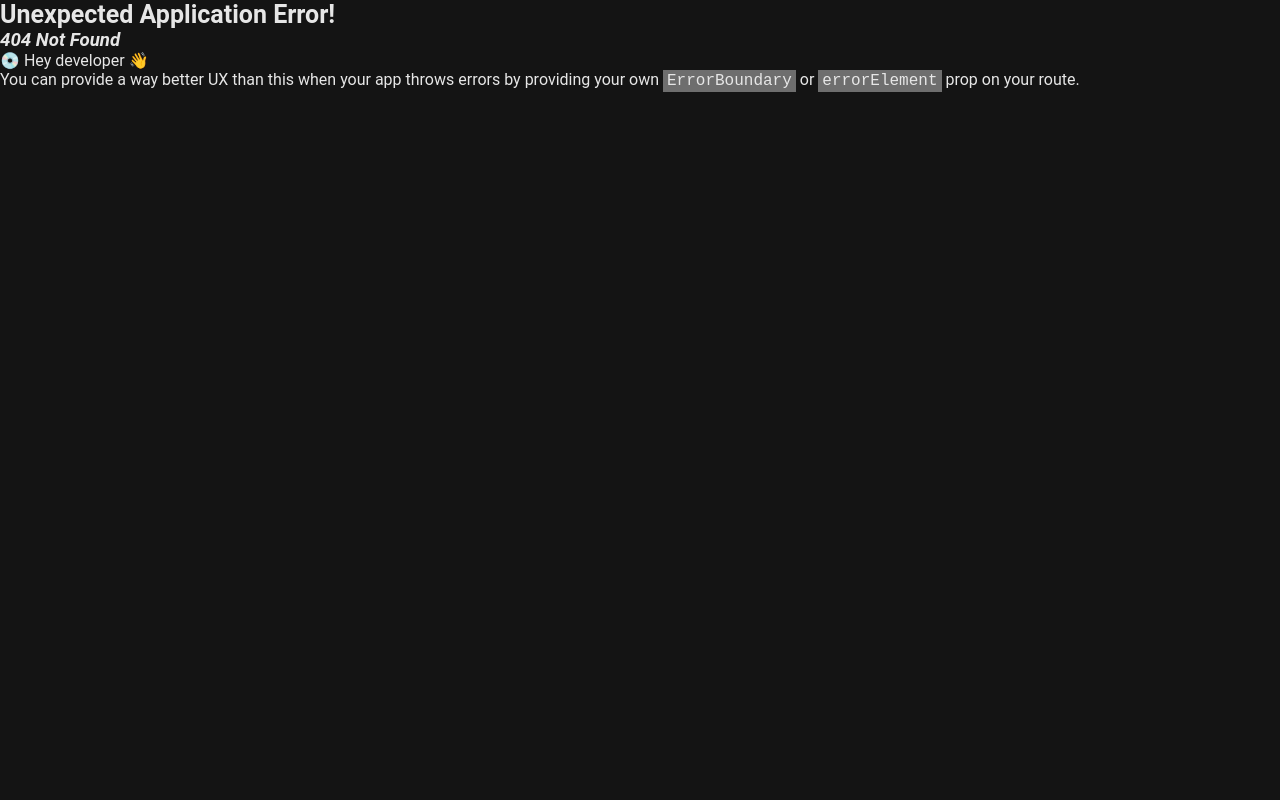
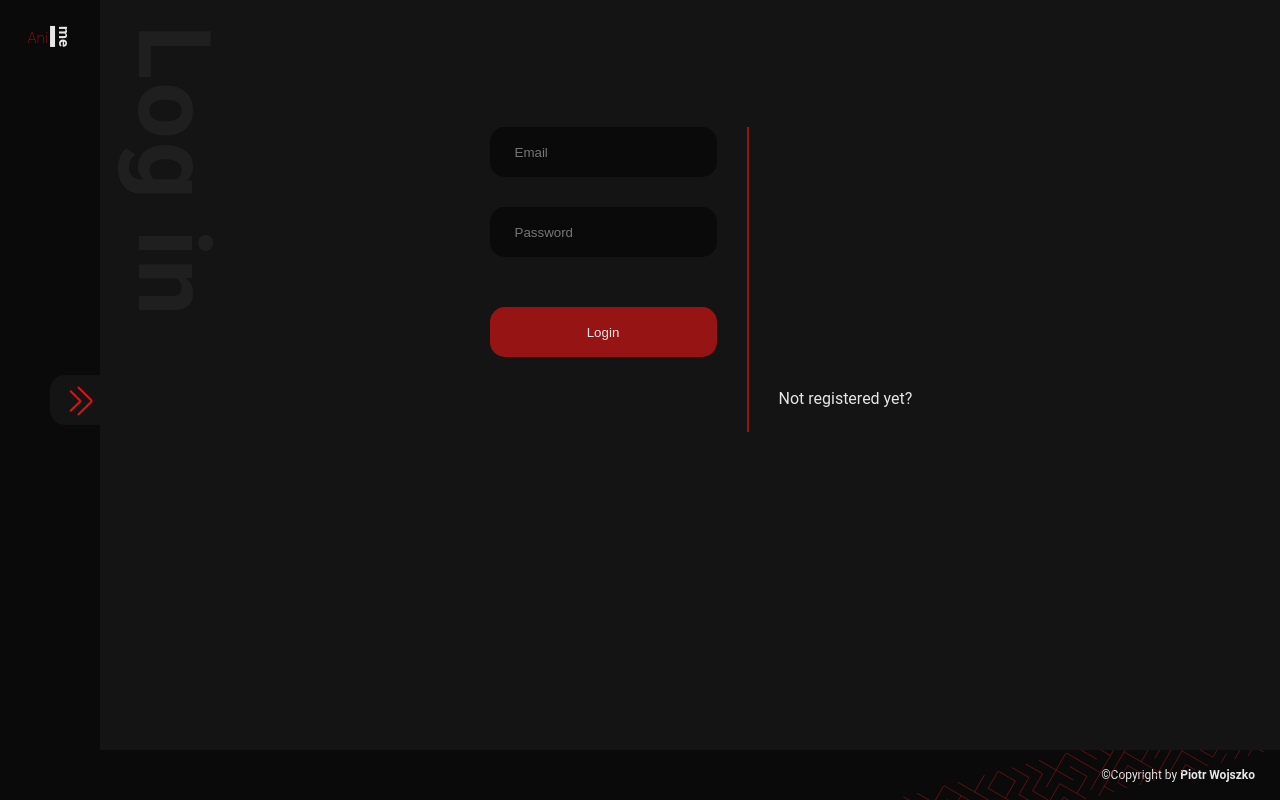
Before and after one commit to pwojszko/ani-me-fullstack, a React (Vite) app in the folder client/: page /login in a window 1280 px wide. Before the commit this address had no page. Built offline with nearby package versions, Linux system fonts and the light colour scheme.

Commit message:
login + validation schema implementation

```diff
--- a/client/package.json
+++ b/client/package.json
@@ -11,15 +11,18 @@
     "preview": "vite preview"
   },
   "dependencies": {
+    "@hookform/resolvers": "^3.1.1",
     "@reduxjs/toolkit": "^1.9.5",
     "@types/react-router-dom": "^5.3.3",
     "axios": "^1.4.0",
     "classnames": "^2.3.2",
     "react": "^18.2.0",
     "react-dom": "^18.2.0",
+    "react-hook-form": "^7.45.2",
     "react-router": "^6.14.2",
     "react-router-dom": "^6.14.2",
-    "sass": "^1.64.0"
+    "sass": "^1.64.0",
+    "yup": "^1.2.0"
   },
   "devDependencies": {
     "@types/react": "^18.2.14",
--- a/client/src/assets/scss/abstracts/_variables.scss
+++ b/client/src/assets/scss/abstracts/_variables.scss
@@ -1,7 +1,10 @@
 $primary: rgba(20, 20, 20, 1); // 60%
 $secondary: rgba(10, 10, 10, 1); // 30%
 $red: rgba(150, 20, 20, 1); // 10%
+$light-red: rgba(220, 20, 20, 1); // 10%
 $light: rgba(230, 230, 230, 1);
+
+$error: rgba(250, 20, 20, 1);
 
 //old
 $color-1: rgba(220, 20, 20, 1);
@@ -18,6 +21,7 @@ $color-dark-4: rgba(35, 35, 35, 1);
 
 $watermark-color-1: rgba(255, 255, 255, 0.05);
 
+//old
 $radius-1: 15px;
 $radius-2: 30px;
 
--- a/client/src/pages/LoginPage/LoginPage.module.scss
+++ b/client/src/pages/LoginPage/LoginPage.module.scss
@@ -6,30 +6,32 @@
   width: 100%;
   padding: 25px 15px;
 
-  .login-page__title-container {
+  .title-container {
     height: 100%;
-    .login-page__title {
+    .title {
       writing-mode: vertical-rl;
       font-size: 100px;
       color: $watermark-color-1;
     }
   }
 
-  .login-page__form-container {
+  .form-container {
     margin: 0 auto;
     display: grid;
     grid-template-columns: 1fr 1fr;
 
-    .login-page__form {
+    .form {
       position: relative;
       display: flex;
       flex-direction: column;
-      row-gap: $padding-1;
+      row-gap: 3rem;
       border-right: 2px solid $color-2;
       padding: 0 30px 75px 0;
 
-      .login-page__label {
-        .login-page__input {
+      .label {
+        position: relative;
+
+        .input {
           background-color: $color-dark-1;
           border: none;
           height: 40px;
@@ -37,16 +39,28 @@
           color: $color-light-1;
           border-radius: $radius-1;
         }
+
+        .error {
+          position: absolute;
+          inset: auto 0 0 0;
+          translate: 0 100%;
+          font-size: 12px;
+          color: $error;
+          padding: 5px 10px;
+        }
       }
 
-      .login-page__submit {
+      .submit {
         position: relative;
         height: 50px;
         overflow: hidden;
         border-radius: $radius-1;
+        background-color: $red;
+        border: none;
+        color: $light;
+        margin-top: 20px;
 
         &::after {
-          transition: all 0.5s;
           content: "ログイン";
           white-space: nowrap;
           position: absolute;
@@ -57,6 +71,8 @@
           color: rgba(0, 0, 0, 0.15);
           opacity: 0;
           right: 0;
+          transition: all 0.5s;
+          cursor: pointer;
         }
 
         &:hover::after {
@@ -65,19 +81,19 @@
       }
     }
 
-    .login-page__redirect {
+    .redirect {
       position: relative;
       overflow: hidden;
 
-      .login-page__redirect-container {
-        .login-page__text {
+      .redirect-container {
+        .text {
           position: absolute;
           bottom: 15px;
           left: 30px;
           width: 100%;
           transform: translate(0, -50%);
         }
-        .login-page__button {
+        .button {
           position: absolute;
           bottom: 15px;
           left: 0;
@@ -88,7 +104,7 @@
         }
 
         &:hover {
-          .login-page__button {
+          .button {
             transform: translate(0, 0);
           }
         }
--- /dev/null
+++ b/client/src/pages/LoginPage/LoginPage.tsx
@@ -0,0 +1,72 @@
+import { Link } from "react-router-dom";
+import classNames from "classnames/bind";
+import { useForm } from "react-hook-form";
+import { usePostLoginMutation } from "src/store/auth/authService";
+import styles from "./LoginPage.module.scss";
+import { yupResolver } from "@hookform/resolvers/yup";
+import { loginValidationSchema } from "./loginValidation";
+import { InferType } from "yup";
+
+const cx = classNames.bind(styles);
+
+const LoginPage = () => {
+  const [login] = usePostLoginMutation();
+  const {
+    register,
+    handleSubmit,
+    formState: { errors },
+  } = useForm({
+    resolver: yupResolver(loginValidationSchema),
+  });
+
+  const onSubmit = (data: InferType<typeof loginValidationSchema>) => {
+    login(data).catch((err) => console.log(err));
+  };
+
+  return (
+    <div className={cx("login-page", "grid__login-page")}>
+      <div className={cx("title-container")}>
+        <h1 className={cx("title")}>Log in</h1>
+      </div>
+      <div className={cx("form-container")}>
+        <form
+          className={cx("form")}
+          onSubmit={(event) => void handleSubmit(onSubmit)(event)}
+        >
+          <label className={cx("label")}>
+            <input
+              {...register("email")}
+              className={cx("input")}
+              placeholder="Email"
+            />
+            <p className={cx("error")}>{errors.email?.message}</p>
+          </label>
+
+          <label className={cx("label")}>
+            <input
+              {...register("password")}
+              className={cx("input")}
+              placeholder="Password"
+            />
+            <p className={cx("error")}>{errors.password?.message}</p>
+          </label>
+
+          <button type="submit" className={cx("submit", "button")}>
+            Login
+          </button>
+        </form>
+
+        <div className={cx("redirect")}>
+          <div className={cx("redirect-container")}>
+            <p className={cx("text")}>Not registered yet?</p>
+            <Link to="/register">
+              <button className={cx("button", "button")}>Create account</button>
+            </Link>
+          </div>
+        </div>
+      </div>
+    </div>
+  );
+};
+
+export default LoginPage;
--- /dev/null
+++ b/client/src/pages/LoginPage/loginValidation.ts
@@ -0,0 +1,33 @@
+import { string, object } from "yup";
+
+const messages = {
+  REQUIRED: "This field is required",
+  INVALID_DATE: "Invalid date",
+  TOO_LONG: "Too long",
+  PASSWORD_MIN_8_LENGTH: "Password must be at least 8 characters",
+  PASSWORD_REQ:
+    "Password must contain at least one uppercase letter, one lowercase letter, one number and one special character",
+  NOT_A_MAIL: "Not a valid email",
+};
+
+const {
+  REQUIRED,
+  INVALID_DATE,
+  TOO_LONG,
+  PASSWORD_MIN_8_LENGTH,
+  PASSWORD_REQ,
+  NOT_A_MAIL,
+} = messages;
+
+export const loginValidationSchema = object().shape({
+  email: string().email(NOT_A_MAIL).required(REQUIRED),
+  password: string()
+    .typeError(INVALID_DATE)
+    .min(8, PASSWORD_MIN_8_LENGTH)
+    .max(50, TOO_LONG)
+    .required(REQUIRED)
+    .matches(
+      /^(?=.*[a-z])(?=.*[A-Z])(?=.*[0-9])(?=.*[!@#$%^&*])/,
+      PASSWORD_REQ
+    ),
+});
--- a/client/src/store/auth/AuthTypes.ts
+++ b/client/src/store/auth/AuthTypes.ts
@@ -3,11 +3,11 @@ export type User = {
 };
 
 export type LoginBody = {
-  login: string;
+  email: string;
   password: string;
 };
 
 export type RegisterBody = {
-  login: string;
+  email: string;
   password: string;
 };
--- a/client/src/store/auth/authService.ts
+++ b/client/src/store/auth/authService.ts
@@ -5,11 +5,11 @@ import { setUser } from "./authSlice";
 
 export const authApi = createApi({
   reducerPath: "authApi",
-  baseQuery: fetchBaseQueryWithToken("/api/auth"),
+  baseQuery: fetchBaseQueryWithToken("http://localhost:5000/api/auth"),
   endpoints: (builder) => ({
     postLogin: builder.mutation<User, LoginBody>({
       query: (body) => ({
-        url: "/Login",
+        url: "/login",
         method: "POST",
         body: body,
       }),
@@ -20,7 +20,7 @@ export const authApi = createApi({
     }),
     postRegister: builder.mutation<void, RegisterBody>({
       query: (body) => ({
-        url: "/Register",
+        url: "/register",
         method: "POST",
         body: body,
       }),
```
Also changed, not shown: client/src/pages/LoginPage/LoginHandler.tsx (deleted, +0 -24 lines), client/src/pages/LoginPage/index.tsx (deleted, +0 -91 lines), client/src/routes/routes.tsx (+5 -5 lines), 2 other files (tests, documents, lock files or other folders).
